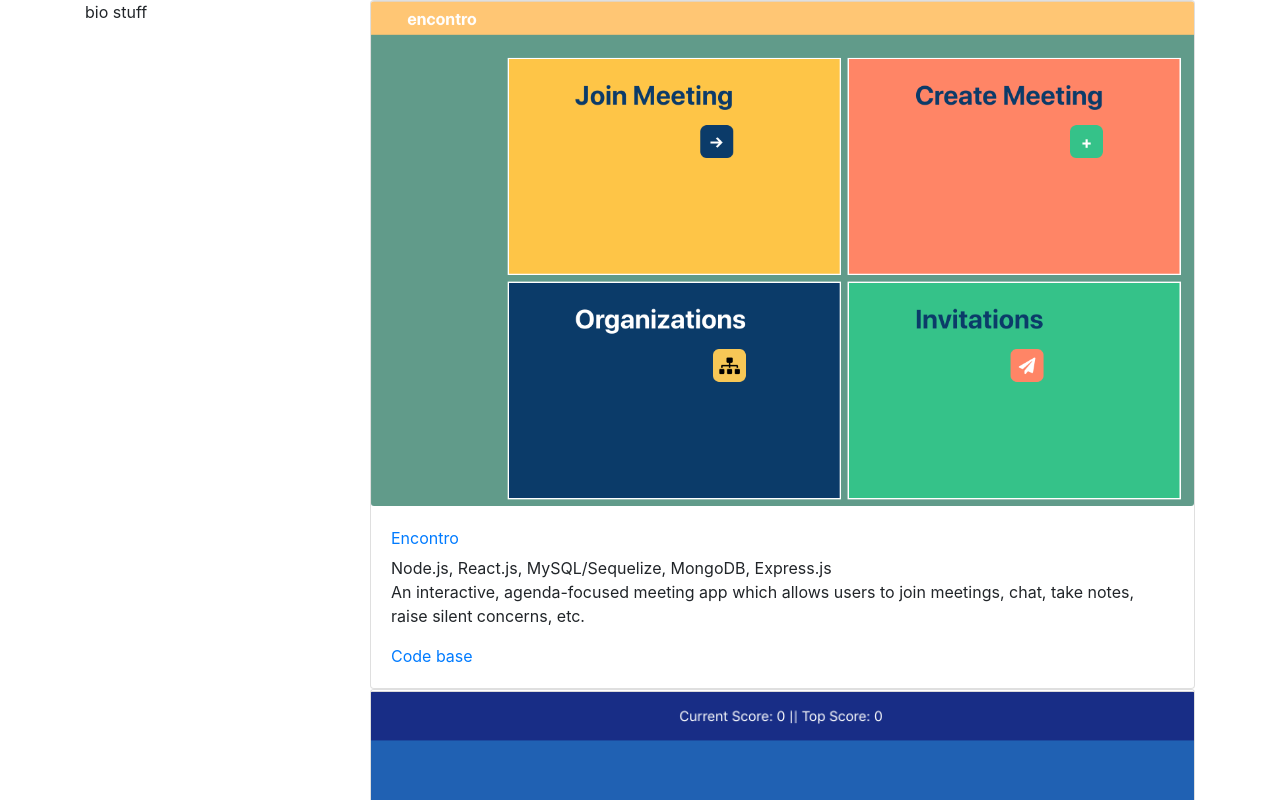
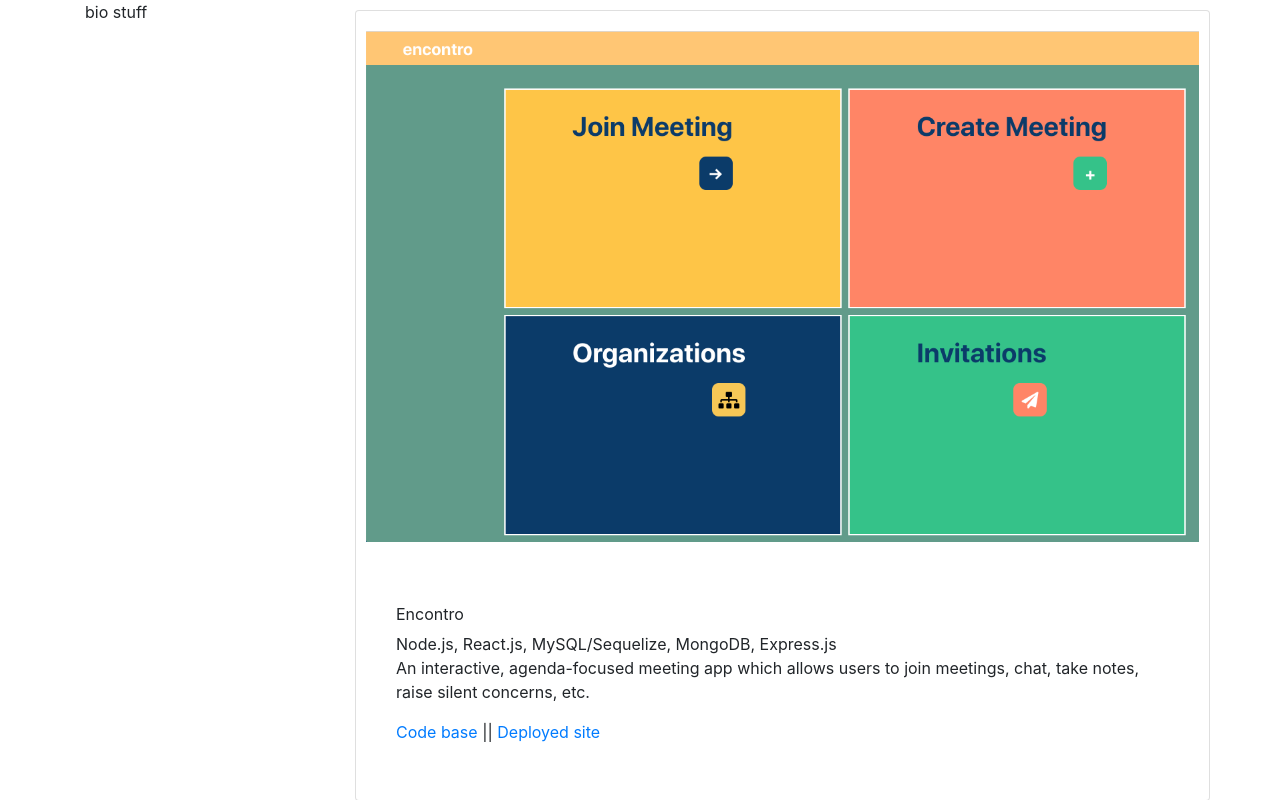
Before and after one commit to rjflanagan95/react-portfolio, a React (Create React App) app: page / in a window 1280 px wide. Shown: the top 800 px of the page. Built offline with nearby package versions, Linux system fonts and the light colour scheme.

Commit message:
starting to add styling to portfolio items

```diff
--- a/src/components/Main/index.js
+++ b/src/components/Main/index.js
@@ -14,15 +14,11 @@ class Main extends Component {
         <Row>
           <Col xs="3">bio stuff</Col>
           <Col>
-            <div>
-              {this.state.projects.map((val, index) =>
-                <Row>
-                  <Col>
-                    <PortfolioItem key={index} title={val.title} subtitle={val.subtitle} text={val.text} githubLink={val.githubLink} hostLink={val.hostLink} image={val.image}/>
-                  </Col>
-
-                </Row>)}
-            </div>
+            {this.state.projects.map((val, index) =>
+              <Row>
+                <PortfolioItem key={index} title={val.title} subtitle={val.subtitle} text={val.text} githubLink={val.githubLink} hostLink={val.hostLink} image={val.image}/>
+              </Row>
+            )}
           </Col>
         </Row>
       </Container>
--- a/src/components/PortfolioItem/index.js
+++ b/src/components/PortfolioItem/index.js
@@ -16,20 +16,20 @@ class PortfolioItem extends Component {
   }
   render() {
     const hostLink = this.state.hostLink;
-    let cardTitle;
+    let cardLinks;
     if (hostLink === "") {
-      cardTitle = <p>{this.state.title}</p>
+      cardLinks = <p><a href={this.state.githubLink}>Code base</a></p>
     } else {
-      cardTitle = <a href={this.state.hostLink}>{this.state.title}</a>
+      cardLinks = <p><a href={this.state.githubLink}>Code base</a> || <a href={this.state.hostLink}>Deployed site</a></p>
     }
     return (
-      <Card>
-        <CardImg src={this.state.image}/>
-        <CardBody>
-          <CardTitle>{cardTitle}</CardTitle>
-          <CardSubtitle>{this.state.subtitle}</CardSubtitle>
-          <CardText>{this.state.text}</CardText>
-          <a href={this.state.githubLink}>Code base</a>
+      <Card className="portfolioCard">
+        <CardImg className="cardImage" src={this.state.image}/>
+        <CardBody className="cardBody">
+          <CardTitle className="cardTitle">{this.state.title}</CardTitle>
+          <CardSubtitle className="cardSubTitle">{this.state.subtitle}</CardSubtitle>
+          <CardText className="cardText">{this.state.text}</CardText>
+          <div className="cardLinks">{cardLinks}</div>
         </CardBody>
       </Card>
     );
--- a/src/components/PortfolioItem/style.css
+++ b/src/components/PortfolioItem/style.css
@@ -0,0 +1,27 @@
+.portfolioCard {
+    margin: 10px 0 10px 0;
+}
+
+.cardImage {
+    padding: 20px 10px 20px 10px;
+}
+
+.cardBody {
+    margin: 20px;
+}
+
+.cardTitle {
+
+}
+
+.cardSubTitle {
+
+}
+
+.cardText {
+
+}
+
+.cardLinks {
+    text-decoration: none;
+}
```
